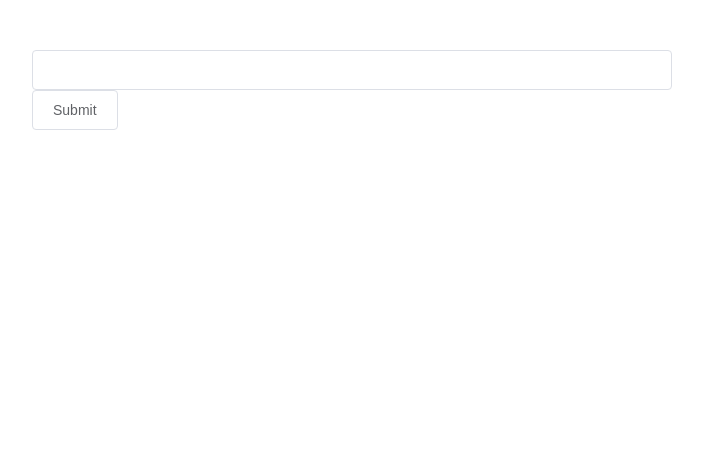
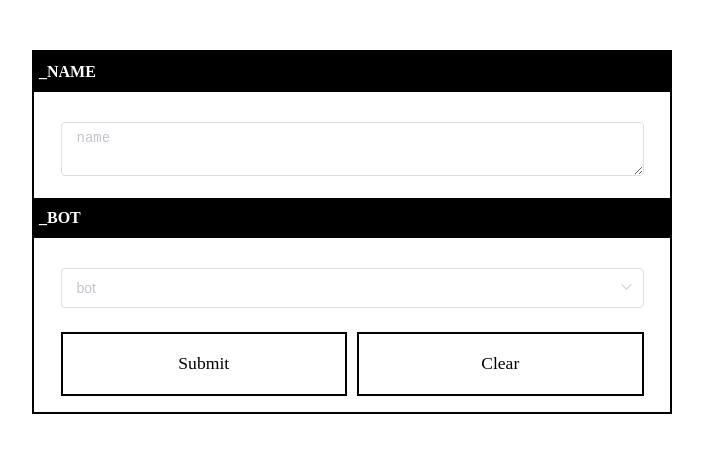
Before and after one commit to katotopark/normal_procedure, a Nuxt app: page /register in a window 1280 px wide. Shown: the top 452 px of the page, without its empty margins (288-991 px from the left). Built offline with nearby package versions, Linux system fonts and the light colour scheme.

Commit message:
registration components re-worked

```diff
--- /dev/null
+++ b/components/ButtonComponent.vue
@@ -0,0 +1,59 @@
+<template>
+  <el-col
+    :span="22"
+    :offset="1">
+    <el-row
+      :gutter="10"
+      type="flex"
+      justify="center">
+      <el-col
+        v-for="(button,index) in labels"
+        :span="(24/labels.length)"
+        :key="button.key">
+        <el-button
+          @click="$emit('handle-click', { value: button, id: index})">{{ button }}</el-button>
+      </el-col>
+    </el-row>
+  </el-col>
+</template>
+<script>
+export default {
+  props: {
+    labels: {
+      required: true,
+      type: Array
+    }
+  },
+  data() {
+    return {}
+  },
+  methods: {}
+}
+</script>
+<style scoped>
+.el-button {
+  font-family: InputMonoCondensed;
+  font-size: 1.1rem;
+  margin-top: 0.1rem;
+  margin-bottom: 1rem;
+  margin-left: 0px;
+  border-radius: 0px;
+  width: 100%;
+  height: 4rem;
+  border: 0px;
+  /* background-color: rgb(247, 244, 204); */
+  background-color: transparent;
+  color: black;
+  border: 2px solid black;
+}
+.el-button:hover {
+  background-color: black;
+  color: white;
+  font-family: InputMonoCondensedItalic;
+}
+.el-button:visited {
+  color: black;
+  background-color: rgb(247, 244, 204);
+  font-family: InputMonoCondensed;
+}
+</style>
--- /dev/null
+++ b/components/InputComponent.vue
@@ -0,0 +1,88 @@
+<template>
+  <el-form :model="dataObj">
+    <span
+      v-for="(item,index) in propsArr.length"
+      :key="item.key">
+      <el-form-item v-if="inputProps[propsArr[index]].type == 'input'">
+        <h2 class="input-label">_{{ propsArr[index].toUpperCase() }}</h2>
+        <el-row
+          type="flex"
+          justify="center">
+          <el-col :span="22">
+            <el-input
+              v-model="dataObj[propsArr[index]]"
+              :placeholder="propsArr[index]"
+              type="textarea"
+              @change="$emit('catch-input', {
+                value: dataObj[propsArr[index]],
+                prop: propsArr[index] })"/>
+          </el-col>
+        </el-row>
+      </el-form-item>
+      <el-form-item v-else-if="inputProps[propsArr[index]].type == 'select'">
+        <h2 class="input-label">_{{ propsArr[index].toUpperCase() }}</h2>
+        <el-row
+          type="flex"
+          justify="center">
+          <el-col :span="22">
+            <el-select
+              v-model="dataObj[propsArr[index]]"
+              :placeholder="propsArr[index]"
+              @change="$emit('catch-select', {
+                value: dataObj[propsArr[index]],
+                prop: propsArr[index] })">
+              <el-option
+                v-for="item in selectOptions"
+                :key="item.value"
+                :value="item.value"
+                :label="item.label"/>
+            </el-select>
+          </el-col>
+        </el-row>
+      </el-form-item>
+    </span>
+  </el-form>
+</template>
+<script>
+export default {
+  props: {
+    dataObj: {
+      required: true,
+      type: Object
+    },
+    inputProps: {
+      required: true,
+      type: Object
+    },
+    selectOptions: {
+      required: false,
+      default: null,
+      type: Array
+    }
+  },
+  data() {
+    return {}
+  },
+  computed: {
+    propsArr() {
+      return Object.keys(this.inputProps)
+    }
+  },
+  methods: {}
+}
+</script>
+<style scoped>
+.el-select {
+  width: 100%;
+}
+h2.input-label {
+  font-size: 1rem;
+  font-family: InputMonoCondensed;
+  background-color: black;
+  color: white;
+  width: 100%;
+  padding: 0px 5px;
+  margin-top: 0px;
+  margin-bottom: 30px;
+}
+</style>
--- a/pages/register.vue
+++ b/pages/register.vue
@@ -3,14 +3,21 @@
     class="container"
     type="flex"
     justify="center">
-    <el-col :span="12">
+    <el-col
+      :span="12"
+      class="form">
       <span v-if="counter == 0">
-        <name-input-component @catch-input="catchName"/>
+        <input-component
+          :data-obj="userObj"
+          :input-props="inputProps"
+          :select-options="botOptions"
+          @catch-input="catchName"
+          @catch-select="catchBot"/>
+        <button-component
+          :labels="buttonLabels"
+          @handle-click="handleClick"/>
       </span>
       <span v-else-if="counter == 1">
-        <bot-input-component @catch-input="catchBot"/>
-      </span>
-      <span v-else-if="counter == 2">
         <assigner-component/>
       </span>
     </el-col>
@@ -18,43 +25,78 @@
 </template>
 
 <script>
-import NameInputComponent from '../components/NameInputComponent.vue'
-import BotInputComponent from '../components/BotInputComponent.vue'
 import AssignerComponent from '../components/AssignerComponent.vue'
+import InputComponent from '../components/InputComponent.vue'
+import ButtonComponent from '../components/ButtonComponent.vue'
 
 export default {
   components: {
-    NameInputComponent,
-    BotInputComponent,
+    InputComponent,
+    ButtonComponent,
     AssignerComponent
   },
   data() {
     return {
+      userObj: {
+        name: '',
+        bot: ''
+      },
+      inputProps: { name: { type: 'input' }, bot: { type: 'select' } },
+      botOptions: [{ label: 'R2R', value: 0 }, { label: 'JMIA', value: 1 }],
+      buttonLabels: ['Submit', 'Clear'],
       name: '',
       bot: '',
-      counter: 0
+      counter: 0,
+      errors: []
     }
   },
   watch: {
     counter() {
-      if (this.counter == 2)
+      if (this.counter == 1)
         setTimeout(() => {
-          // this.pushRoute()
+          this.pushRoute()
         }, 3000)
     }
   },
   methods: {
     catchName(e) {
-      if (e !== '') {
-        this.name = e
-        this.counter = 1
-      }
-      console.log('got name ', this.name)
+      this.name = e.value
     },
     catchBot(e) {
-      this.bot = e
-      this.counter = 2
-      console.log('got bot ', this.bot)
+      for (let bot of this.botOptions) {
+        if (bot.value == e.value) this.bot = bot.label
+      }
+    },
+    handleClick(e) {
+      if (e.id == 0) {
+        this.checkForm()
+
+        if (this.errors.length == 0) {
+          this.userObj = {
+            name: this.name,
+            bot: this.bot
+          }
+          console.log('user registered', this.userObj)
+          this.counter = 1
+        }
+      } else if (e.id == 1) {
+        this.userObj = {
+          name: '',
+          bot: ''
+        }
+      }
+    },
+    checkForm() {
+      if (this.name == '') {
+        let errMessage
+        errMessage = 'You need to enter your name.'
+        this.errors.push(errMessage)
+      } else if (this.bot == '') {
+        let errMessage
+        errMessage = 'You need to select a bot.'
+        this.errors.push(errMessage)
+      }
+      console.log(this.errors)
     },
     pushRoute() {
       this.$router.push('/')
@@ -67,4 +109,7 @@ export default {
 .container {
   margin-top: 50px;
 }
+.el-col.form {
+  border: 2px solid black;
+}
 </style>
```
